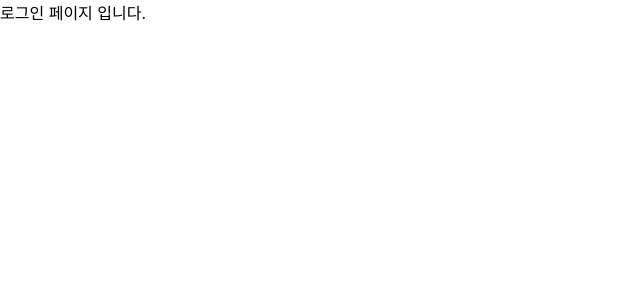
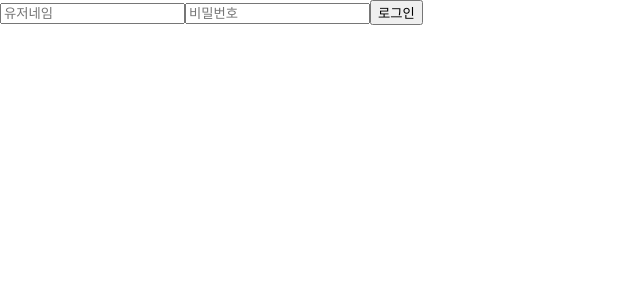
Before and after one commit to 5A-PROJECT/STOCK-GENIE, a React (Create React App) app in the folder frontend/: page /login in a window 1280 px wide. Shown: the top 300 px of the page, without its empty margins (0-640 px from the left). Built offline with nearby package versions, Linux system fonts and the light colour scheme.

Commit message:
로그인 틀 + AuthStore 틀 잡아보기

```diff
--- a/frontend/src/App.js
+++ b/frontend/src/App.js
@@ -1,7 +1,7 @@
 import React from 'react';
 import { BrowserRouter as Router, Switch, Route } from 'react-router-dom';
 import Main from './pages/home/Main';
-import Login from './pages/auth/Login';
+import LoginContainer from './pages/auth/Login/LoginContainer';
 import Register from './pages/auth/Register';
 
 function App() {
@@ -9,7 +9,7 @@ function App() {
     <Router>
       <Switch>
         <Route path="/" component={Main} exact />
-        <Route path="/login" component={Login} />
+        <Route path="/login" component={LoginContainer} />
         <Route path="/register" component={Register} />
       </Switch>
     </Router>
--- /dev/null
+++ b/frontend/src/atoms/Input/StyledInput/index.js
@@ -0,0 +1,10 @@
+import React from 'react';
+import styled from 'styled-components';
+
+const ExtendedInput = styled.input``;
+
+function StyledInput(props) {
+  return <ExtendedInput {...props} />;
+}
+
+export default StyledInput;
--- /dev/null
+++ b/frontend/src/organisms/AppBar/AppBarContainer.js
@@ -0,0 +1,10 @@
+import React from 'react';
+import { inject } from 'mobx-react';
+import AppBarTemplate from './AppBarTemplate';
+
+function AppBarContainer(props) {
+  const { isLoggedIn } = props.authStore;
+  return <AppBarTemplate isLoggedIn={isLoggedIn} />;
+}
+
+export default inject('authStore')(AppBarContainer);
--- a/frontend/src/organisms/AppBar/index.js
+++ b/frontend/src/organisms/AppBar/AppBarTemplate.js
@@ -9,7 +9,7 @@ const StyledNav = styled.nav`
   }
 `;
 
-function AppBar(props) {
+function AppBarTemplate({ isLoggedIn }) {
   return (
     <StyledNav>
       <ul>
@@ -23,8 +23,9 @@ function AppBar(props) {
           <Link to="/register">회원가입</Link>
         </li>
       </ul>
+      <div>{isLoggedIn ? '로그인중' : '비로그인상태'}</div>
     </StyledNav>
   );
 }
 
-export default AppBar;
+export default AppBarTemplate;
--- /dev/null
+++ b/frontend/src/pages/auth/Login/LoginContainer.js
@@ -0,0 +1,33 @@
+import React, { useEffect } from 'react';
+import { inject } from 'mobx-react';
+import LoginTemplate from './LoginTemplate';
+
+function LoginContainer({ authStore, history }) {
+  const { authForm, clearAuthForm, login } = authStore;
+
+  useEffect(() => {
+    clearAuthForm();
+  }, [clearAuthForm]);
+
+  const handleInputChange = e => {
+    const { name, value } = e.target;
+    authForm[name] = value;
+  };
+
+  const handleSubmit = e => {
+    e.preventDefault();
+    login();
+    history.push('/');
+  };
+
+  return (
+    <LoginTemplate
+      authForm={authForm}
+      handleInputChange={handleInputChange}
+      clearAuthForm={clearAuthForm}
+      handleSubmit={handleSubmit}
+    />
+  );
+}
+
+export default inject('authStore')(LoginContainer);
--- /dev/null
+++ b/frontend/src/pages/auth/Login/LoginTemplate.js
@@ -0,0 +1,27 @@
+import React from 'react';
+import StyledInput from '../../../atoms/Input/StyledInput';
+import { observer } from 'mobx-react';
+
+function LoginTemplate({ authForm, handleSubmit, handleInputChange }) {
+  return (
+    <form onSubmit={handleSubmit}>
+      <StyledInput
+        value={authForm.username}
+        name="username"
+        type="text"
+        onChange={handleInputChange}
+        placeholder="유저네임"
+      />
+      <StyledInput
+        value={authForm.password}
+        name="password"
+        type="password"
+        onChange={handleInputChange}
+        placeholder="비밀번호"
+      />
+      <button type="submit">로그인</button>
+    </form>
+  );
+}
+
+export default observer(LoginTemplate);
--- a/frontend/src/pages/auth/Login/index.js
+++ /dev/null
@@ -1,7 +0,0 @@
-import React from 'react';
-
-function Login() {
-  return <div>로그인 페이지 입니다.</div>;
-}
-
-export default Login;
--- a/frontend/src/pages/home/Main/index.js
+++ b/frontend/src/pages/home/Main/index.js
@@ -1,10 +1,10 @@
 import React from 'react';
-import AppBar from '../../../organisms/AppBar';
+import AppBarContainer from '../../../organisms/AppBar/AppBarContainer';
 
 function Main() {
   return (
     <>
-      <AppBar />
+      <AppBarContainer />
       <section>메인 페이지입니다.</section>
     </>
   );
--- a/frontend/src/stores/RootStore.js
+++ b/frontend/src/stores/RootStore.js
@@ -1,5 +1,7 @@
 import AuthStore from './auth/AuthStore';
 
 export default class RootStore {
-  authStore = new AuthStore(this);
+  constructor() {
+    this.authStore = new AuthStore(this);
+  }
 }
--- a/frontend/src/stores/auth/AuthStore.js
+++ b/frontend/src/stores/auth/AuthStore.js
@@ -1,29 +1,72 @@
 import { observable, action, decorate } from 'mobx';
+import axios from 'axios';
 
 export default class AuthStore {
+  // 로그인 여부
+  isLoggedIn = false;
+
+  // 로그인 시 로그인된 유저
+  loggedInUser = {
+    id: null,
+    username: null,
+  };
+
+  // 로그인 / 회원가입용 폼
+  authForm = {
+    username: '',
+    password: '',
+    email: '',
+    age: 20,
+  };
+
   constructor(root) {
     this.root = root;
   }
 
-  loginForm = {
-    username: '',
-    passowrd: '',
+  clearAuthForm = () => {
+    this.authForm = {
+      username: '',
+      password: '',
+      email: '',
+      age: null,
+    };
   };
 
-  registerForm = {
-    username: '',
-    password: '',
-    email: '',
-    age: null,
+  login = async () => {
+    // 로그인 API 요청
+    /*
+    const res = await axios.post(
+      'http://localhost:8080/api/v1/auth/login',
+      {
+        username: this.authForm.username,
+        password: this.authForm.password
+      },
+    );
+    */
+
+    // TODO: 반환된 응답을 보고 로그인 여부 토글
+    this.isLoggedIn = true;
   };
 
-  handleLoginForm() {
-    console.log('action');
-  }
+  register = async () => {
+    // 회원가입 API 요청
+    /*
+    const res = await axios.post(
+      'http://localhost:8080/api/v1/auth/register',
+      this.authForm,
+    );
+    */
+
+    // TODO: 반환된 응답을 보고 로그인 여부 토글
+    this.isLoggedIn = true;
+  };
 }
 
 decorate(AuthStore, {
-  loginForm: observable,
-  registerForm: observable,
-  handleLoginForm: action,
+  isLoggedIn: observable,
+  loggedInUser: observable,
+  authForm: observable,
+  clearAuthForm: action,
+  login: action,
+  register: action,
 });
```
